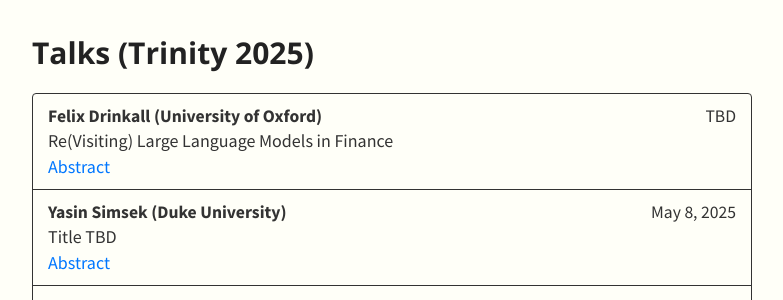
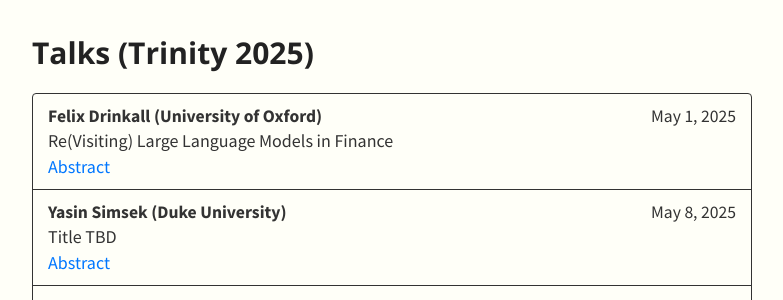
Before and after one commit to SML-Fin/SML-Fin.github.io, a Jekyll site: the page built from index.md, in a window 1280 px wide and 900 px high, scrolled down 327 px. Shown: the part 155-455 px from the top of the window, without its empty margins (248-1031 px from the left). Built offline with Jekyll 4.4.1, drawn with Linux system fonts in a browser that asks for light colours; nearby versions of some CDN libraries; our own code applies the rules of GitHub Pages for plain Markdown files.

Commit message:
Update talks.yml

```diff
--- a/_data/talks.yml
+++ b/_data/talks.yml
@@ -1,7 +1,7 @@
 - type: Talks (Trinity 2025)
   members:
     - speaker: Felix Drinkall (University of Oxford)
-      date: TBD
+      date: May 1, 2025
       title: Re(Visiting) Large Language Models in Finance
       abstract: This study evaluates the effectiveness of specialised large language models (LLMs) developed for accounting and finance. Empirical analysis demonstrates that these domain-specific models, despite being nearly 50 times smaller, consistently outperform state-of-the-art general-purpose LLMs in return prediction. By pre-training the models on year-specific financial datasets from 2007 to 2023, the study also mitigates look-ahead bias, a common limitation of general-purpose LLMs. The findings highlight the critical importance of addressing look-ahead bias to ensure reliable results. Extensive robustness checks further validate the superior performance of these models.
     - speaker: Yasin Simsek (Duke University)
```
